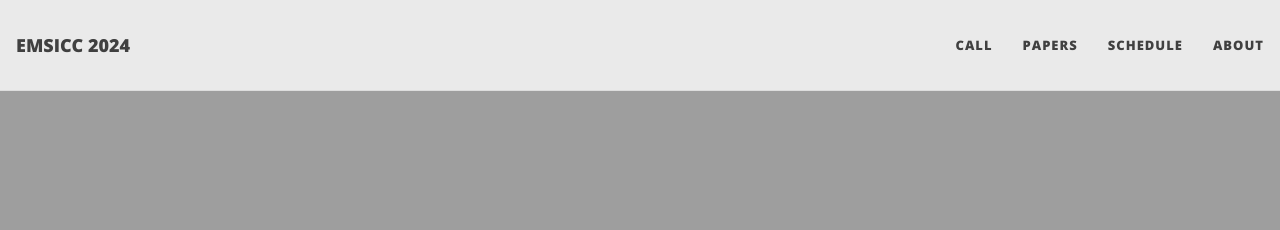
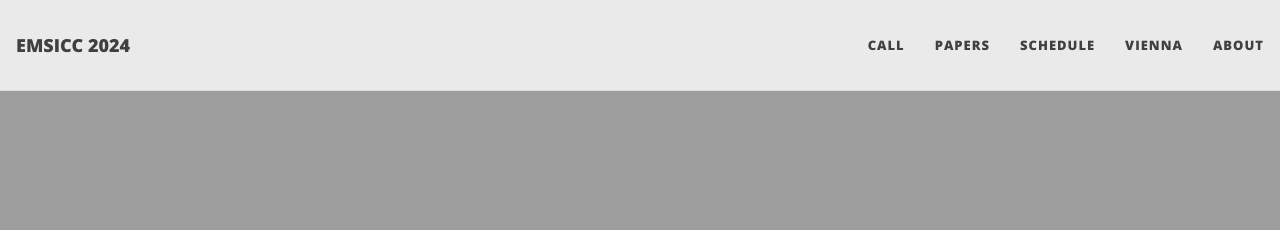
Before and after one commit to emsicc/2024, a Jekyll site: the page built from index.md, in a window 1280 px wide. Shown: the top 230 px of the page. Built offline with Jekyll 4.4.1, drawn with Linux system fonts in a browser that asks for light colours; nearby versions of some CDN libraries.

Commit message:
Add page about the venue

```diff
--- a/_config.yml
+++ b/_config.yml
@@ -24,6 +24,7 @@ navbar-links:
   #Speakers: "speakers"
   Papers: "papers"
   Schedule: "schedule"
+  Vienna: "vienna"
   About: "https://emsicc.github.io"
 
 
```
